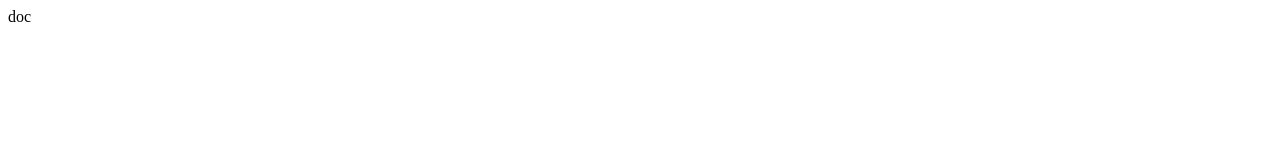
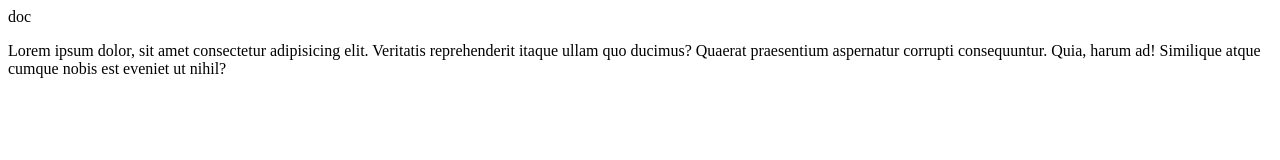
Before and after one commit to temonius/app, a plain HTML site: page index.htm in a window 1280 px wide. Drawn offline with Linux system fonts and the light colour scheme.

Commit message:
paragraf

```diff
--- a/index.htm
+++ b/index.htm
@@ -8,5 +8,11 @@
 </head>
 <body>
     doc
+    <p>
+        Lorem ipsum dolor, sit amet consectetur adipisicing elit.
+        Veritatis reprehenderit itaque ullam quo ducimus? Quaerat
+        praesentium aspernatur corrupti consequuntur. Quia, harum ad!
+        Similique atque cumque nobis est eveniet ut nihil?
+    </p>
 </body>
 </html>
```
